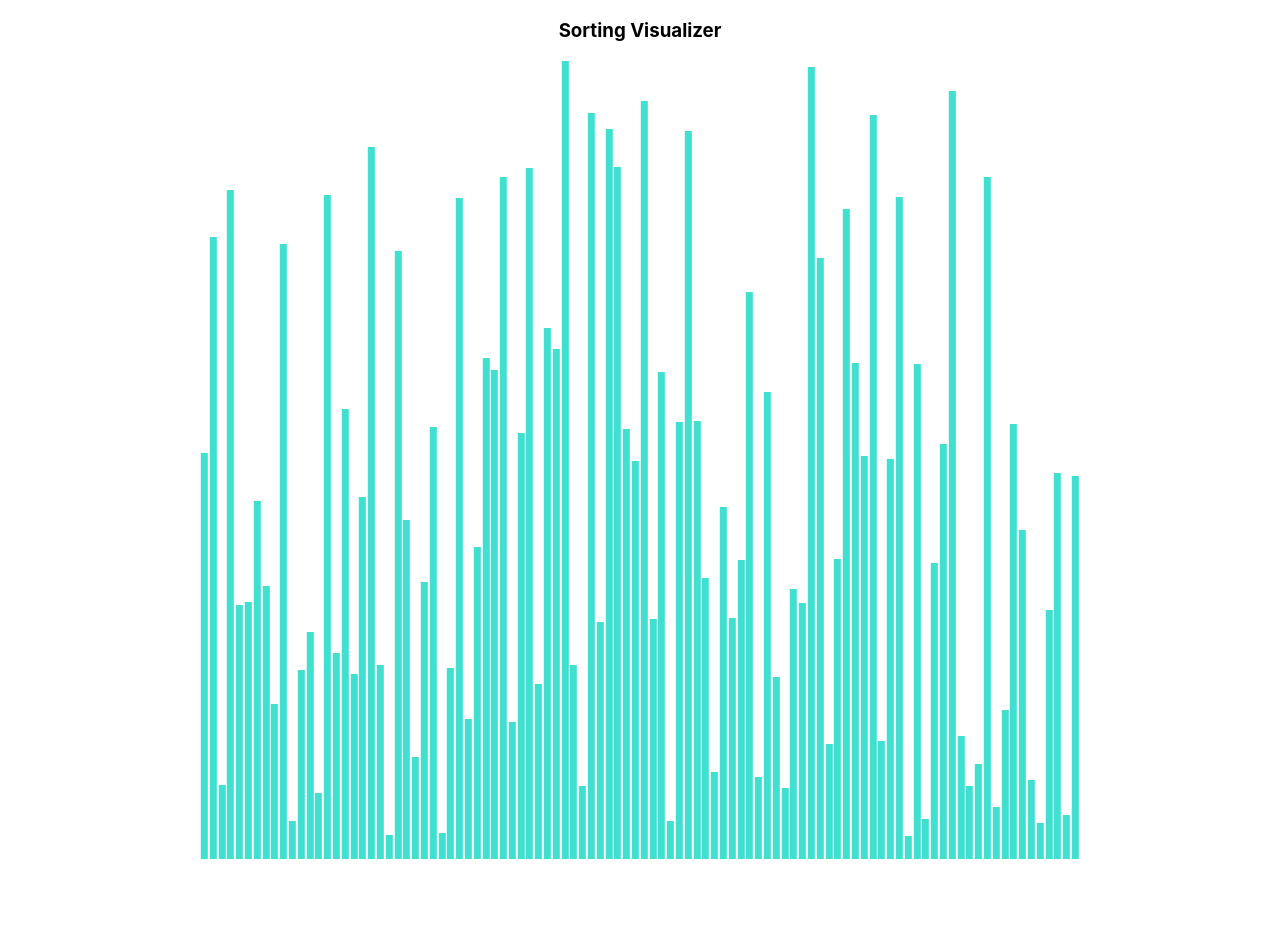
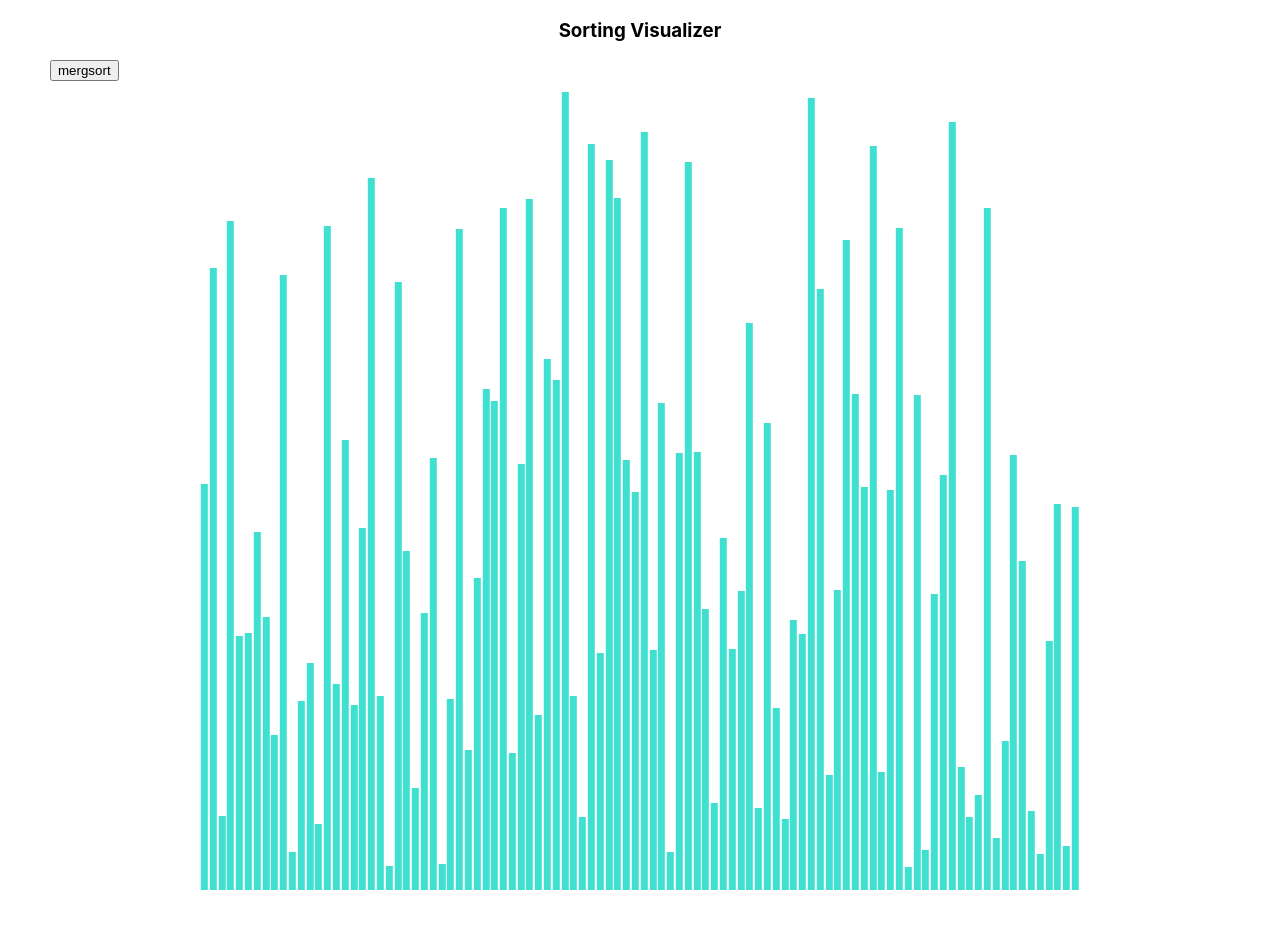
Before and after one commit to notsoharshdevisha/Visualizing-Sorting-Algorithms, a React (Create React App) app: page / in a window 1280 px wide. Shown: the top 928 px of the page. Built offline with nearby package versions, Linux system fonts and the light colour scheme.

Commit message:
initial push

```diff
--- a/src/App.css
+++ b/src/App.css
@@ -1,5 +1,12 @@
 .App {
   text-align: center;
+}
+
+.buttons {
+  display: flex;
+  margin: 50px;
+  margin-bottom: 0px;
+  margin-top: 0px;
 }
 
 .array-container {
--- a/src/App.tsx
+++ b/src/App.tsx
@@ -1,6 +1,6 @@
 import React, { useState, useEffect } from 'react';
 import './App.css';
-import { MergSortVisualizer } from './components/mergsort'
+import { MergSortVisualizer, mergSort, performAnimation } from './components/mergsort'
 
 function App() {
 
@@ -8,7 +8,9 @@ function App() {
     resetArray()
   }
     , [])
+
   const [array, setArray] = useState<number[]>([])
+  const [animation, setAnimation] = useState<number[][]>([])
 
   const resetArray = () => {
     const array: number[] = []
@@ -16,11 +18,14 @@ function App() {
       array.push(randomIntFromIntervals(10, 800))
     }
     setArray(array)
-    console.log(array)
   }
 
   const randomIntFromIntervals = (min: number, max: number) => {
     return Math.floor(Math.random() * (max - min + 1) + min)
+  }
+
+  const initiateMergSort = () => {
+    mergSort(array, animation)
   }
 
   return (
@@ -28,8 +33,12 @@ function App() {
       <div className='app-header'>
         <h3>Sorting Visualizer</h3>
       </div>
+      <div className='buttons'>
+        <button onClick={initiateMergSort}>mergsort</button>
+      </div>
       <MergSortVisualizer
         array={array}
+        animation={animation}
       />
     </div>
   )
--- a/src/components/mergsort.tsx
+++ b/src/components/mergsort.tsx
@@ -1,23 +1,25 @@
 import React from 'react';
 
 export function mergSort(
-  array: number[]
+  array: number[],
+  animation: number[][]
 ) {
   const auxArray = array.slice()
-  recursiveSplit(0, array.length - 1, array, auxArray)
+  recursiveSplit(0, array.length - 1, array, auxArray, animation)
 }
 
 const recursiveSplit = (
   startIdx: number,
   endIdx: number,
   array: number[],
-  auxArray: number[]
+  auxArray: number[],
+  animation: number[][]
 ) => {
   if (startIdx === endIdx) return
   const middleIdx = Math.floor((startIdx + endIdx) / 2)
-  recursiveSplit(startIdx, middleIdx, array, auxArray)
-  recursiveSplit(middleIdx + 1, endIdx, array, auxArray)
-  merge(startIdx, middleIdx, endIdx, array, auxArray)
+  recursiveSplit(startIdx, middleIdx, array, auxArray, animation)
+  recursiveSplit(middleIdx + 1, endIdx, array, auxArray, animation)
+  merge(startIdx, middleIdx, endIdx, array, auxArray, animation)
 }
 
 const merge = (
@@ -25,7 +27,8 @@ const merge = (
   middleIdx: number,
   endIdx: number,
   array: number[],
-  auxArray: number[]
+  auxArray: number[],
+  animation: number[][]
 ) => {
   let k = startIdx
   let i = startIdx
@@ -33,7 +36,9 @@ const merge = (
   while (i <= middleIdx && j <= endIdx) {
     if (auxArray[i] <= auxArray[j]) {
       array[k++] = auxArray[i++]
+      animation.push([k, auxArray[i]])
     } else {
+      animation.push([k, auxArray[j]])
       array[k++] = auxArray[j++]
     }
   }
@@ -43,6 +48,12 @@ const merge = (
   while (j <= endIdx) {
     array[k++] = auxArray[j++]
   }
+}
+
+export function performAnimation(
+  animation: number[][],
+) {
+
 }
 
 export function MergSortVisualizer(props: any) {
```
